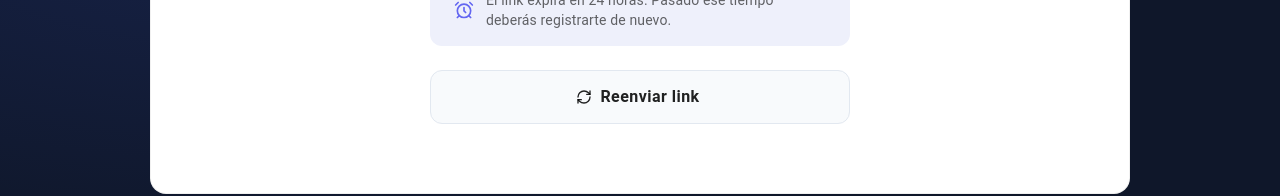
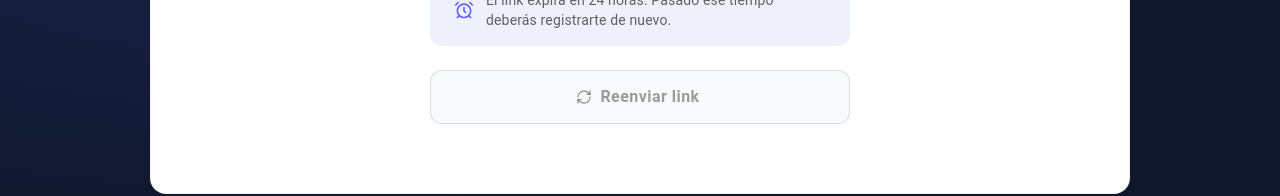
Before and after one commit to TetraCodeTeam/knowlink-frontend, a React (Vite) app: page /auth/check-email in a window 1280 px wide. Shown: the part 486-682 px from the top of the page. Built offline with nearby package versions, Linux system fonts and the light colour scheme; no server answers.

Commit message:
feat: mejora la lógica de habilitación del botón en CheckEmailPage

```diff
--- a/src/modules/auth/pages/CheckEmailPage.tsx
+++ b/src/modules/auth/pages/CheckEmailPage.tsx
@@ -104,8 +104,8 @@ export default function CheckEmailPage() {
           variant="outlined"
           fullWidth
           size="large"
-          disabled={isPending || isSuccess}
-          onClick={() => mutate(email)}
+          disabled={!email || isPending || isSuccess}
+          onClick={() => email && mutate(email)}
           startIcon={<RefreshCw size={16} />}
           sx={{
             borderRadius: 3,
```
